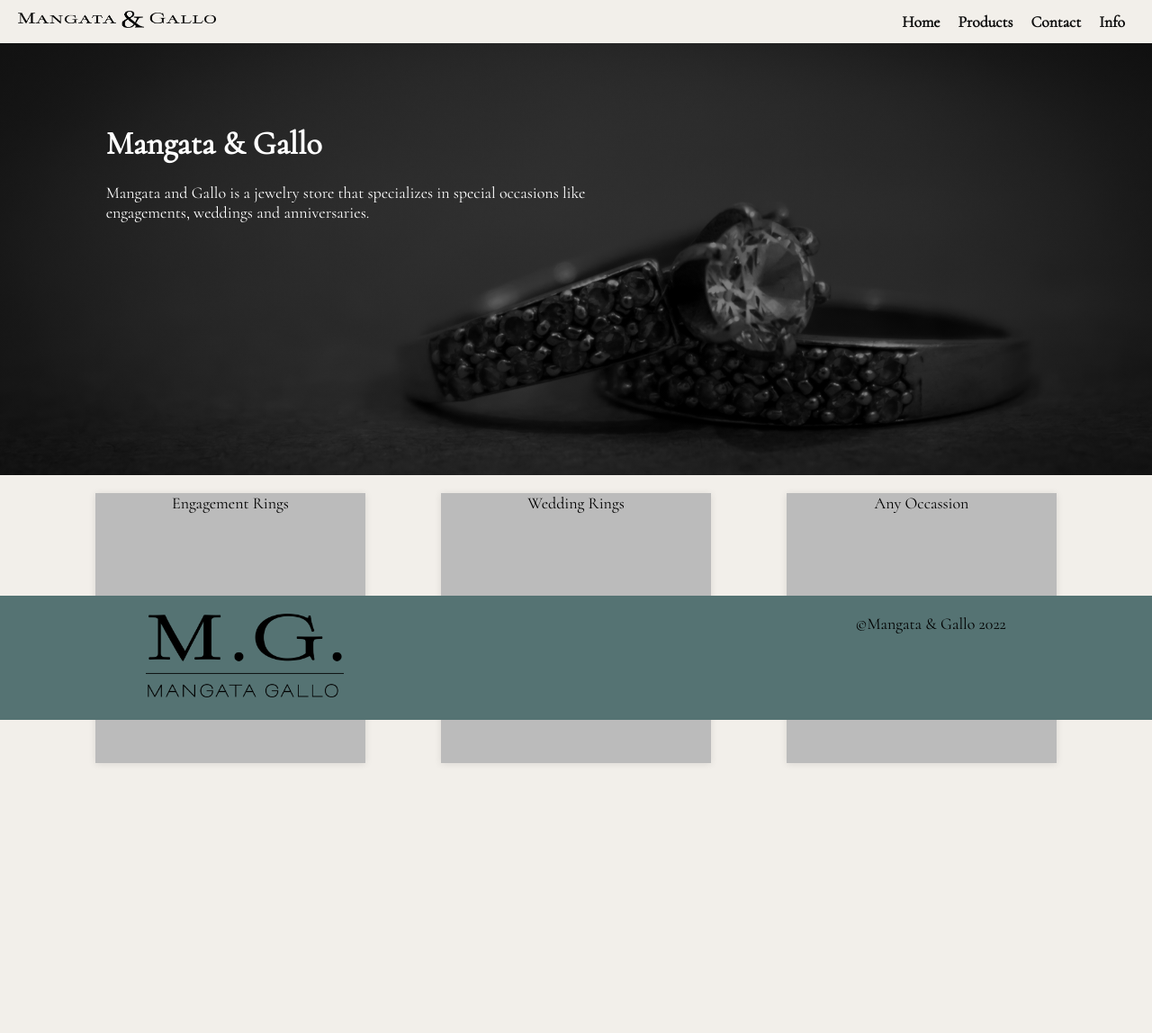
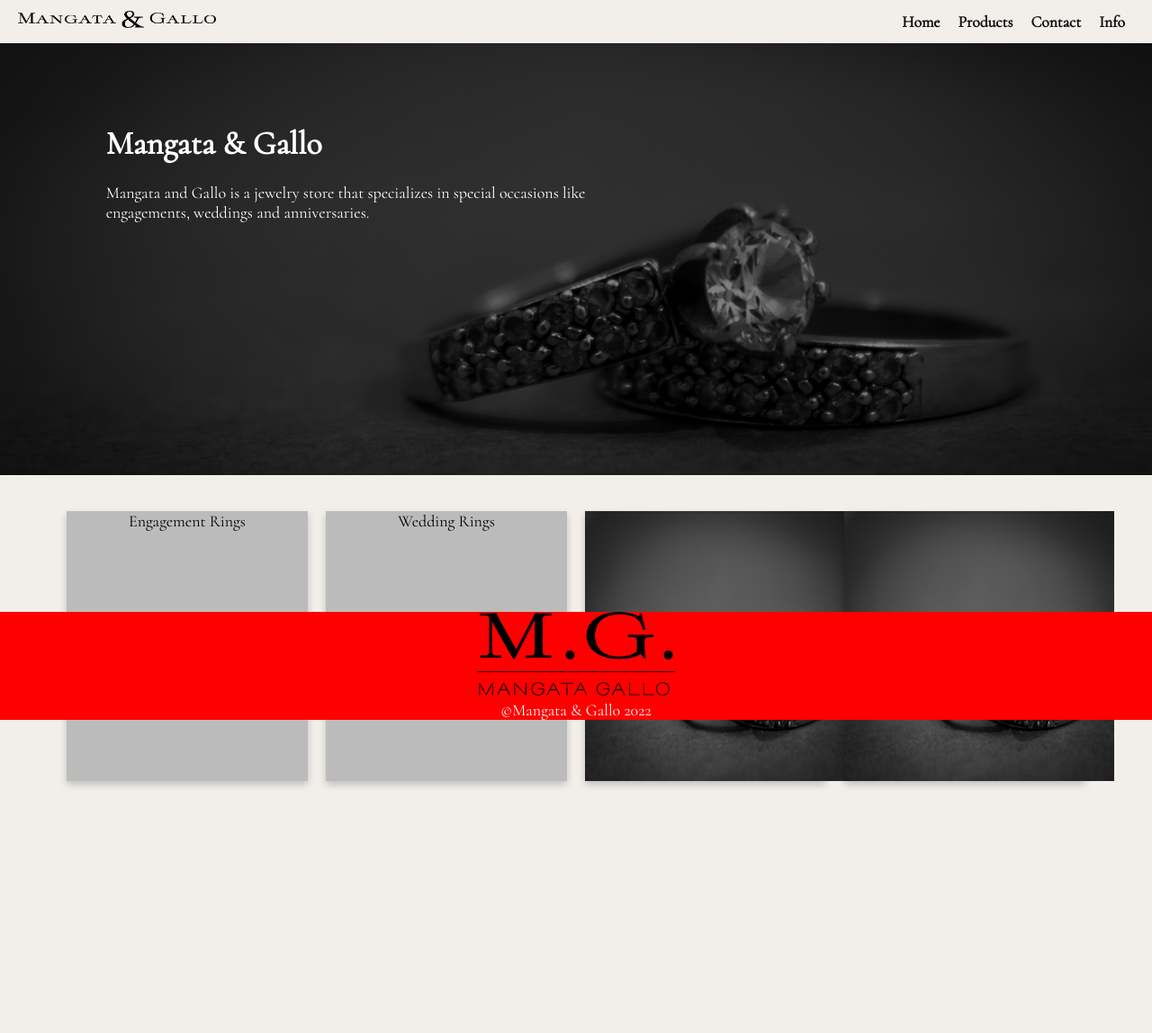
Before and after one commit to djimenez017/Magata-Gallo, a plain HTML site: page index.html in a window 1280 px wide. Shown: the whole page at 90% size. After the commit the page ends 930 px from the top, so only its background shows below. Drawn offline with Linux system fonts and the light colour scheme.

Commit message:
fixed flip cards

```diff
--- a/index.html
+++ b/index.html
@@ -43,32 +43,57 @@
         <div class="info-card-flip">
           <div class="info-card-content">
             <div class="info-card-front">Engagement Rings</div>
+
+            <div class="info-card-back">klknlkn</div>
           </div>
-          <div class="info-card-back"><p>Engagement Rings</p></div>
         </div>
         <!-- FLIP CARD -->
         <div class="info-card-flip">
           <div class="info-card-content">
             <div class="info-card-front">Wedding Rings</div>
+
+            <div class="info-card-back">Engagement Rings</div>
           </div>
-          <div class="info-card-back">Engagement Rings</div>
         </div>
 
         <!-- FLIP CARD -->
         <div class="info-card-flip">
           <div class="info-card-content">
-            <div class="info-card-front">Any Occassion</div>
-          </div>
-          <div class="info-card-back">
-            <h1>John Doe</h1>
-            <p>Architect & Engineer</p>
-            <p>We love that guy</p>
+            <div class="info-card-front">
+              <img
+                src="./assets/hero-image.jpeg"
+                alt="Avatar"
+                style="width: 300px; height: 300px"
+              />
+            </div>
+            <div class="info-card-back">
+              <h1>John Doe</h1>
+              <p>Architect & Engineer</p>
+              <p>We love that guy</p>
+            </div>
           </div>
         </div>
-
+        <!-- FLIP CARD -->
+        <div class="info-card-flip">
+          <div class="info-card-content">
+            <div class="info-card-front">
+              <img
+                src="./assets/hero-image.jpeg"
+                alt="Avatar"
+                style="width: 300px; height: 300px"
+              />
+            </div>
+            <div class="info-card-back">
+              <h1>John Doe</h1>
+              <p>Architect & Engineer</p>
+              <p>We love that guy</p>
+            </div>
+          </div>
+        </div>
         <!-- FLIP CARD -->
       </div>
     </main>
+    <br />
     <footer>
       <div class="logo">
         <img src="./assets/Asset 1@3x.png" alt="Mangata & Gallo" />
--- a/styles.css
+++ b/styles.css
@@ -16,7 +16,6 @@
 }
 
 body {
-  height: 100vh;
   font-size: 18px;
   background: var(--white);
 }
@@ -28,7 +27,6 @@
 header {
   position: sticky;
   top: 0;
-  left: 0;
   display: flex;
   padding: 20px;
   height: 6vh;
@@ -84,10 +82,10 @@
 }
 
 .card-container {
-  justify-content: space-around;
+  width: 90%;
+  margin: 30px auto;
   display: flex;
-  width: 90%;
-  margin: 20px auto 20px auto;
+  justify-content: center;
 }
 
 .info-card-flip {
@@ -95,6 +93,7 @@
   width: 300px;
   height: 300px;
   perspective: 1000px;
+  margin: 10px;
 }
 
 .info-card-content {
@@ -102,9 +101,9 @@
   width: 100%;
   height: 100%;
   text-align: center;
-  transition: transform 0.7s;
+  transition: transform 0.6s;
   transform-style: preserve-3d;
-  box-shadow: 0 1px 8px 0 rgba(0, 0, 0, 0.1);
+  box-shadow: 0 4px 8px 0 rgba(0, 0, 0, 0.2);
 }
 
 .info-card-flip:hover .info-card-content {
@@ -114,9 +113,9 @@
 .info-card-front,
 .info-card-back {
   position: absolute;
+  width: 100%;
   height: 100%;
-  width: 100%;
-  text-align: center;
+  -webkit-backface-visibility: hidden;
   backface-visibility: hidden;
 }
 
@@ -127,19 +126,19 @@
 
 .info-card-back {
   background-color: #2980b9;
+  color: white;
   transform: rotateY(180deg);
 }
 
 footer {
-  position: absolute;
+  position: fixed;
+  left: 0;
+  bottom: 0;
   width: 100%;
-  bottom: 0;
-  left: 0;
-  background-color: var(--accent);
-  padding: 20px;
-  font-family: var(--header-font);
-  display: flex;
-  justify-content: space-around;
+  background-color: red;
+  color: white;
+  text-align: center;
+  margin-top: 30px;
 }
 
 @media screen and (max-width: 400px) {
```
